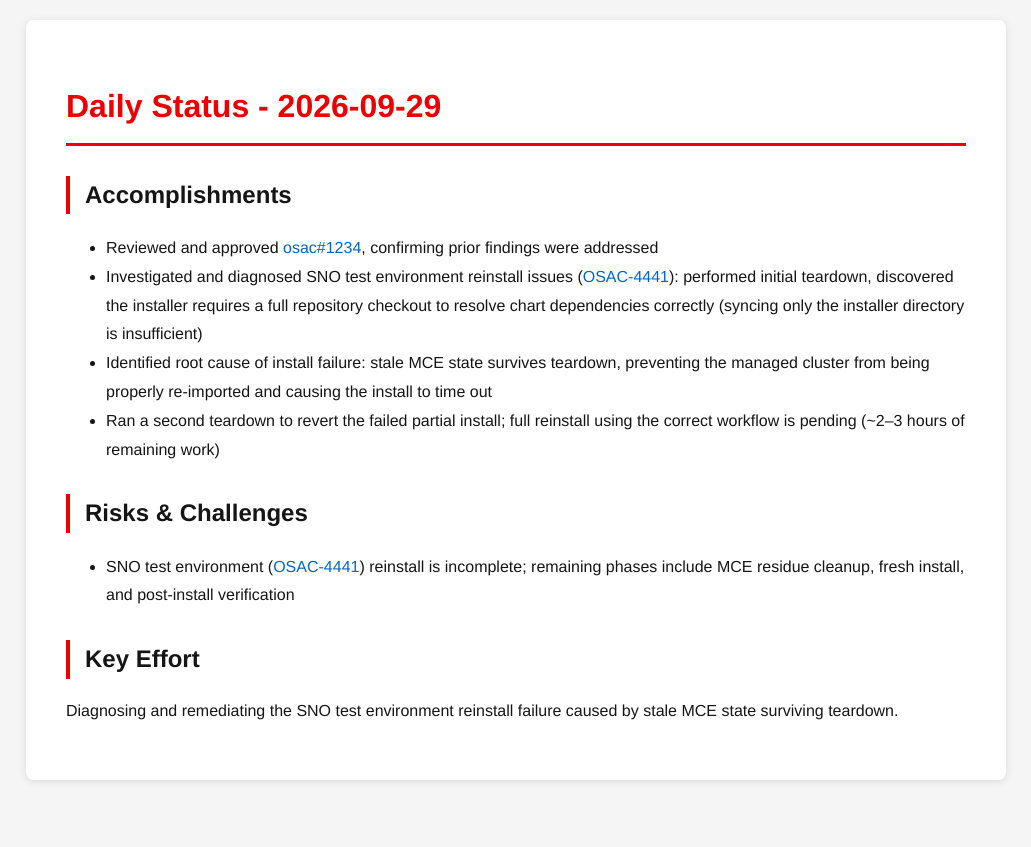
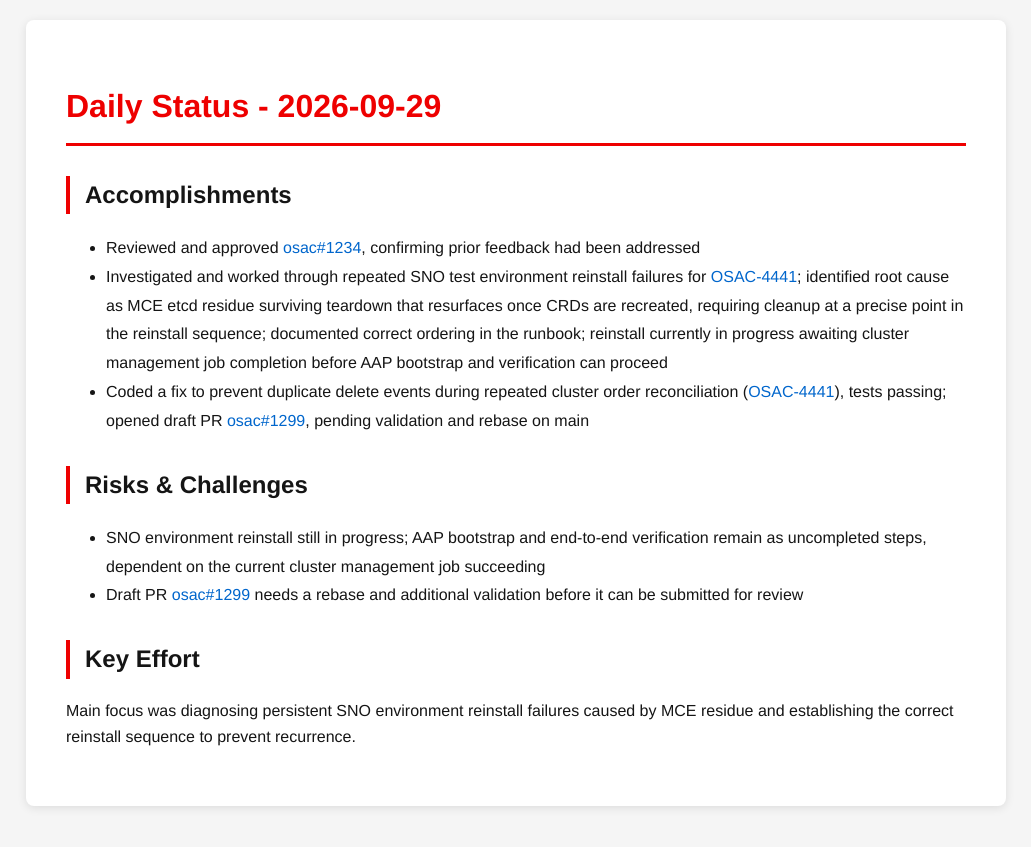
Before and after one commit to tzvatot/daily-status, a Jekyll site: the page built from 2026-09-29.md, in a window 1280 px wide. Shown: the top 847 px of the page, without its empty margins (124-1155 px from the left). Built offline with Jekyll 4.4.1, drawn with Linux system fonts in a browser that asks for light colours.

Commit message:
Daily status update - 2026-09-29

```diff
--- a/2026-09-29.md
+++ b/2026-09-29.md
@@ -7,13 +7,13 @@ date: 2026-09-29
 # Daily Status - 2026-09-29
 
 ## Accomplishments
-- Reviewed and approved [osac#1234](https://github.com/osac-project/osac/pull/1234), confirming prior findings were addressed
-- Investigated and diagnosed SNO test environment reinstall issues ([OSAC-4441](https://redhat.atlassian.net/browse/OSAC-4441)): performed initial teardown, discovered the installer requires a full repository checkout to resolve chart dependencies correctly (syncing only the installer directory is insufficient)
-- Identified root cause of install failure: stale MCE state survives teardown, preventing the managed cluster from being properly re-imported and causing the install to time out
-- Ran a second teardown to revert the failed partial install; full reinstall using the correct workflow is pending (~2–3 hours of remaining work)
+- Reviewed and approved [osac#1234](https://github.com/osac-project/osac/pull/1234), confirming prior feedback had been addressed
+- Investigated and worked through repeated SNO test environment reinstall failures for [OSAC-4441](https://redhat.atlassian.net/browse/OSAC-4441); identified root cause as MCE etcd residue surviving teardown that resurfaces once CRDs are recreated, requiring cleanup at a precise point in the reinstall sequence; documented correct ordering in the runbook; reinstall currently in progress awaiting cluster management job completion before AAP bootstrap and verification can proceed
+- Coded a fix to prevent duplicate delete events during repeated cluster order reconciliation ([OSAC-4441](https://redhat.atlassian.net/browse/OSAC-4441)), tests passing; opened draft PR [osac#1299](https://github.com/osac-project/osac/pull/1299), pending validation and rebase on main
 
 ## Risks & Challenges
-- SNO test environment ([OSAC-4441](https://redhat.atlassian.net/browse/OSAC-4441)) reinstall is incomplete; remaining phases include MCE residue cleanup, fresh install, and post-install verification
+- SNO environment reinstall still in progress; AAP bootstrap and end-to-end verification remain as uncompleted steps, dependent on the current cluster management job succeeding
+- Draft PR [osac#1299](https://github.com/osac-project/osac/pull/1299) needs a rebase and additional validation before it can be submitted for review
 
 ## Key Effort
-Diagnosing and remediating the SNO test environment reinstall failure caused by stale MCE state surviving teardown.
+Main focus was diagnosing persistent SNO environment reinstall failures caused by MCE residue and establishing the correct reinstall sequence to prevent recurrence.
```
